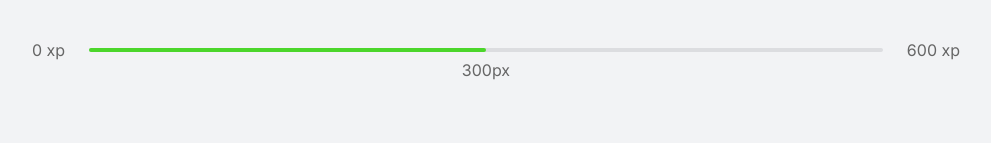
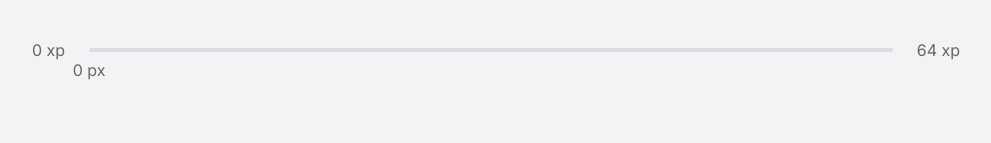
Before and after one commit to Lucas-Vinicius27/nlw4-react, a Next.js app: page / in a window 1280 px wide. Shown: the top 143 px of the page, without its empty margins (144-1135 px from the left). Built offline with nearby package versions, Linux system fonts and the light colour scheme.

Commit message:
Update ExperienceBar.tsx

```diff
--- a/src/components/ExperienceBar.tsx
+++ b/src/components/ExperienceBar.tsx
@@ -1,16 +1,21 @@
+import { useContext } from 'react';
+import { ChallengesContext } from '../contexts/ChallengesContext';
 import styles from '../styles/components/ExperienceBar.module.css';
 
 export function ExperienceBar() {
+    const { currentExperience, experienceToNextLevel } = useContext(ChallengesContext);
+    const percentToNextLevel = Math.round((currentExperience * 100)) / experienceToNextLevel;
+
     return (
         <header className={styles.experienceBar}>
             <span>0 xp</span>
             <div>
-                <div style={{ width: '50%' }} />
-                <span className={styles.currentExperience} style={{ left: '50%' }}>
-                    300px
+                <div style={{ width: `${percentToNextLevel}%` }} />
+                <span className={styles.currentExperience} style={{ left: `${percentToNextLevel}%` }}>
+                    {currentExperience} px
                 </span>
             </div>
-            <span>600 xp</span>
+            <span>{experienceToNextLevel} xp</span>
         </header>
     );
 }
```
